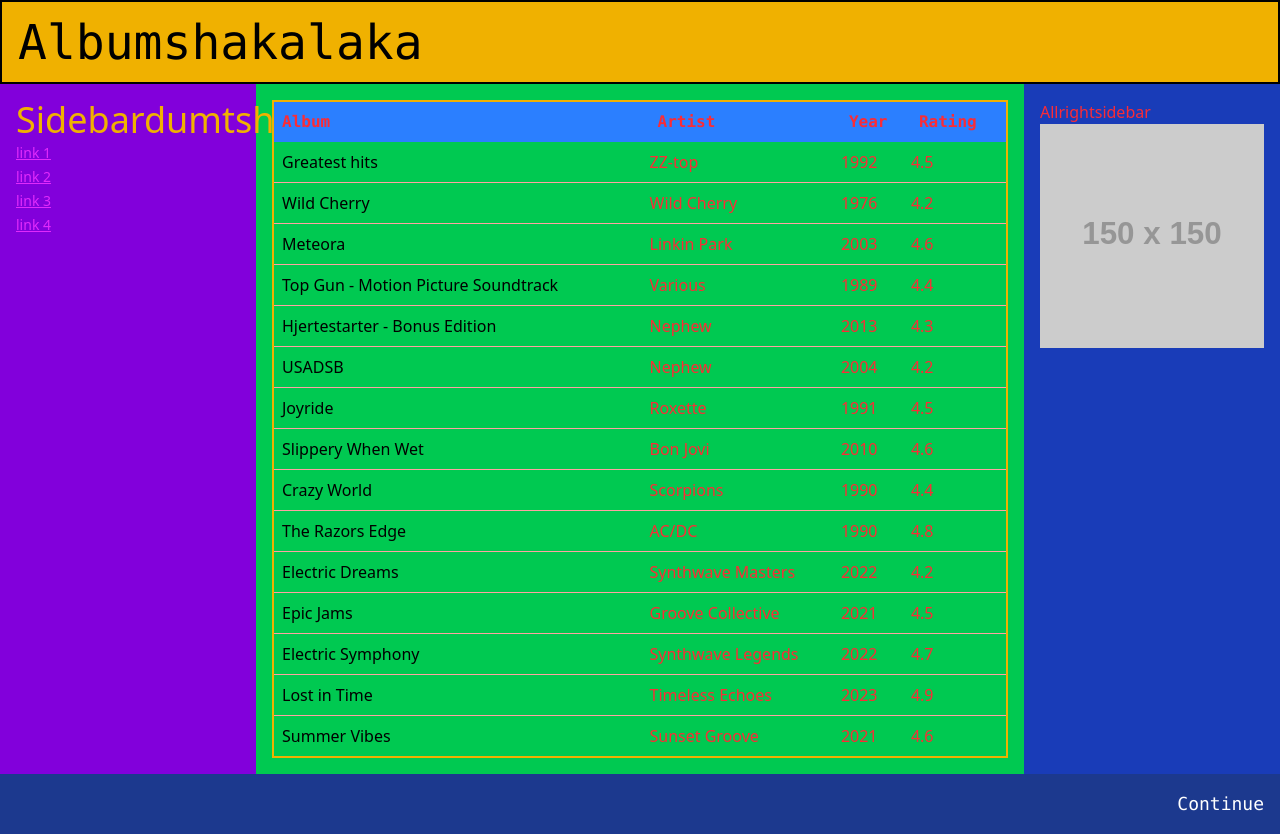
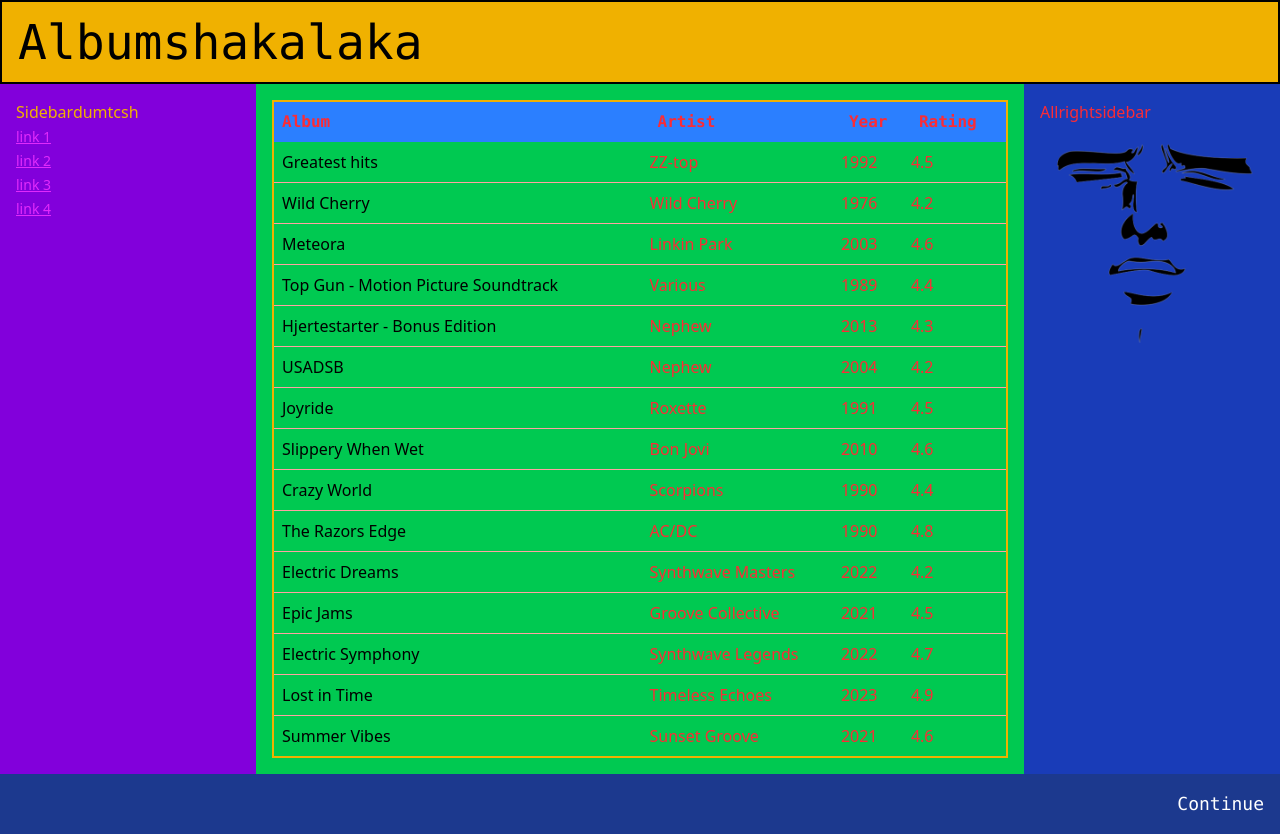
Before and after one commit to jesperjulle/albumshakalaka, a website built with Vite: page index.html in a window 1280 px wide. Built offline with nearby package versions, Linux system fonts and the light colour scheme; placeholder pictures from the web are drawn by us.

Commit message:
ret lidt

```diff
--- a/index.html
+++ b/index.html
@@ -16,7 +16,7 @@
     <div class="flex">
       <!--left sidebar.-->
       <aside class="w-1/5 bg-purple-700 text-yellow-500 p-4">
-        <p class="text-4xl">Sidebardumtsh</p>
+        <p class="">Sidebardumtcsh</p>
         <ul>
           <li>
             <a href="#" class="text-fuchsia-500 underline text-sm">link 1</a>
@@ -55,13 +55,13 @@
       <aside class="w-1/5 bg-blue-800 text-red-500 p-4">
         <p>Allrightsidebar</p>
         <img
-          src="https://via.placeholder.com/150"
+          src="./src/pngwing.com.png"
           alt="tilfældigt billede"
           class="w-full"
         />
       </aside>
     </div>
-    <!--footeren med id, så den kan findes a eventlister-->
+    <!--footeren med id, så den kan findes a eventlistenr-->
     <footer
       id="footer"
       class="bg-blue-900 text-white p-4 text-right font-mono text-lg"
```
